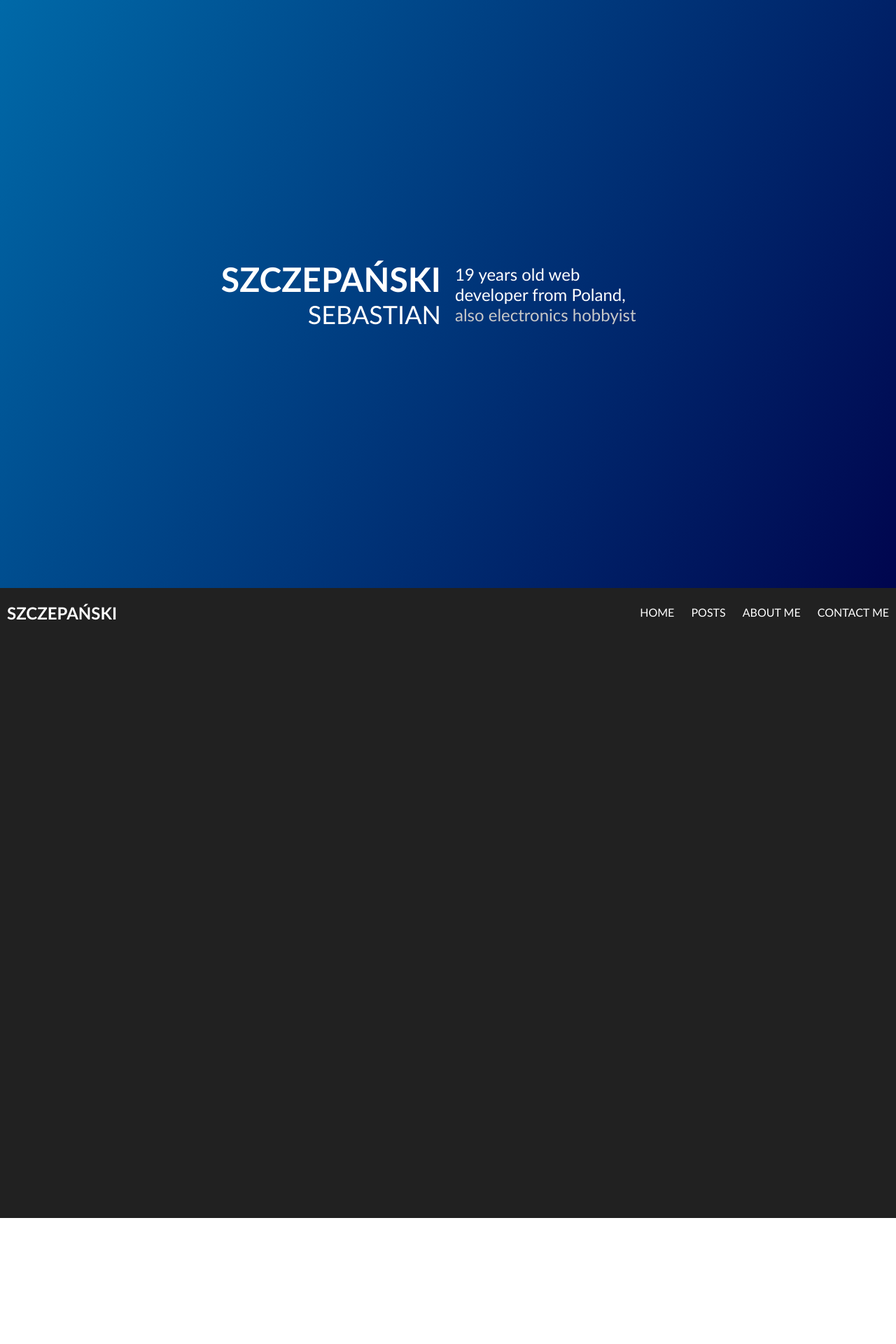
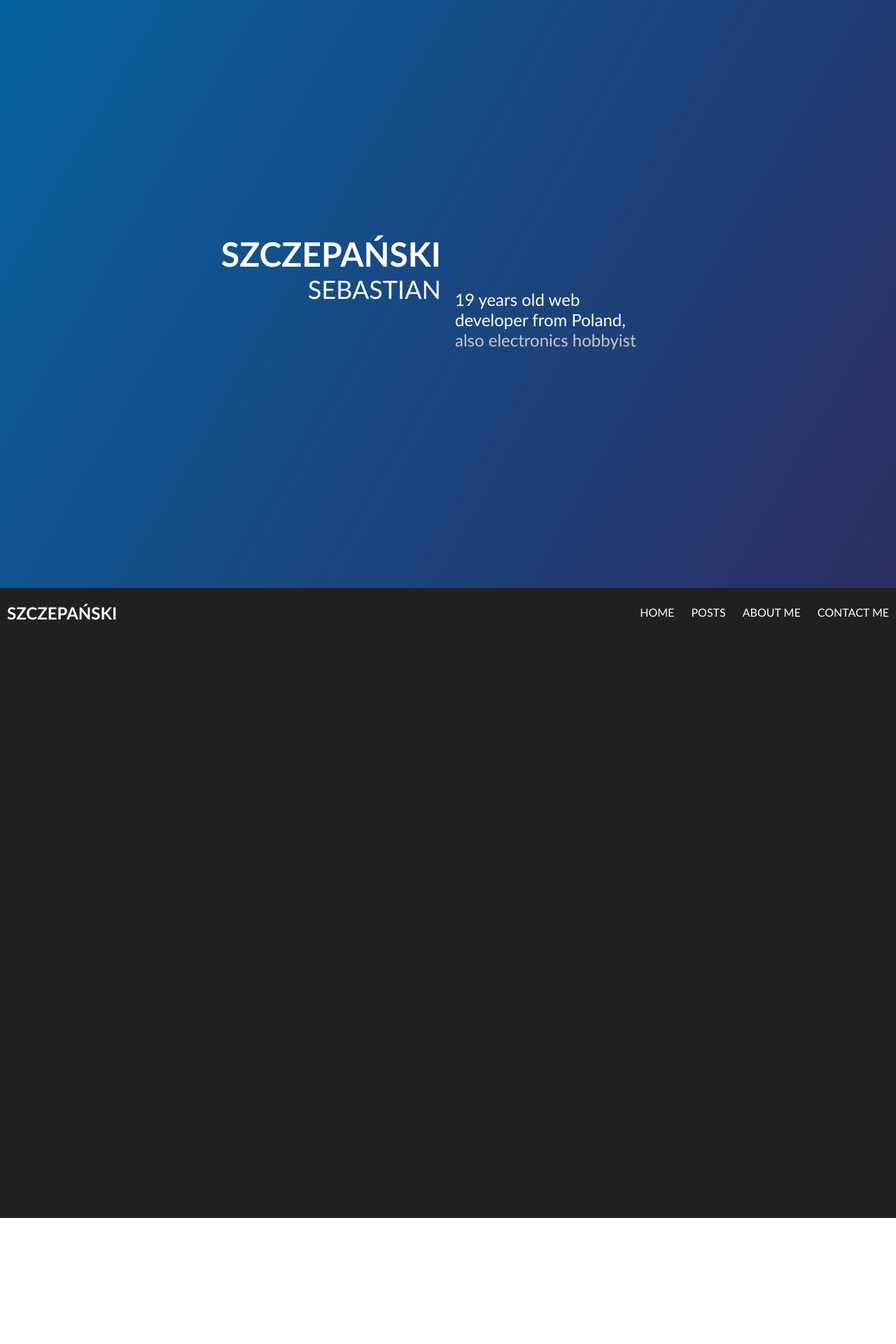
Before and after one commit to sszczep/sszczep.github.io, a Jekyll site: the page built from index.md, in a window 1280 px wide. Shown: the top 1920 px of the page at 70% size. Built offline with Jekyll 4.4.1, drawn with Linux system fonts in a browser that asks for light colours.

Commit message:
Add animations to hero section

```diff
--- a/_sass/_hero.scss
+++ b/_sass/_hero.scss
@@ -12,6 +12,7 @@
 
     background: $gradient1;
     background: linear-gradient(120deg, $gradient1 0%, $gradient2 100%);
+    background-size: 200% 200%;
 
     & > * {
         padding: 5px 5vw;
@@ -47,6 +48,13 @@
         align-items: center;
         flex-flow: row;
 
+        animation: GradientAnimation 20s ease-in-out infinite;
+        @keyframes GradientAnimation {
+            0% { background-position:0% 50% }
+            50% { background-position:100% 50% }
+            100% { background-position:0% 50% }
+        }
+
         & > * {
             flex: 1;
             padding: 10px;
@@ -55,5 +63,18 @@
 
     .hero__name {
         text-align: right;
+        animation: NameSlideInAnimation 1s ease-in-out;
+        @keyframes NameSlideInAnimation {
+            0% { margin-bottom: 8vh }
+            100% { margin-bottom: 0 }
+        }
+    }
+
+    .hero__details {
+        animation: DetailsSlideInAnimation 1s ease-in-out;
+        @keyframes DetailsSlideInAnimation {
+            0% { margin-top: 8vh }
+            100% { margin-top: 0 }
+        }
     }
 }
--- a/_sass/_variables.scss
+++ b/_sass/_variables.scss
@@ -1,5 +1,5 @@
 $primary-color: #212121;
 $gradient1: #0069a8;
-$gradient2: #00054e;
+$gradient2: #4e002e;
 
 $navbar-height: 60px;
```
